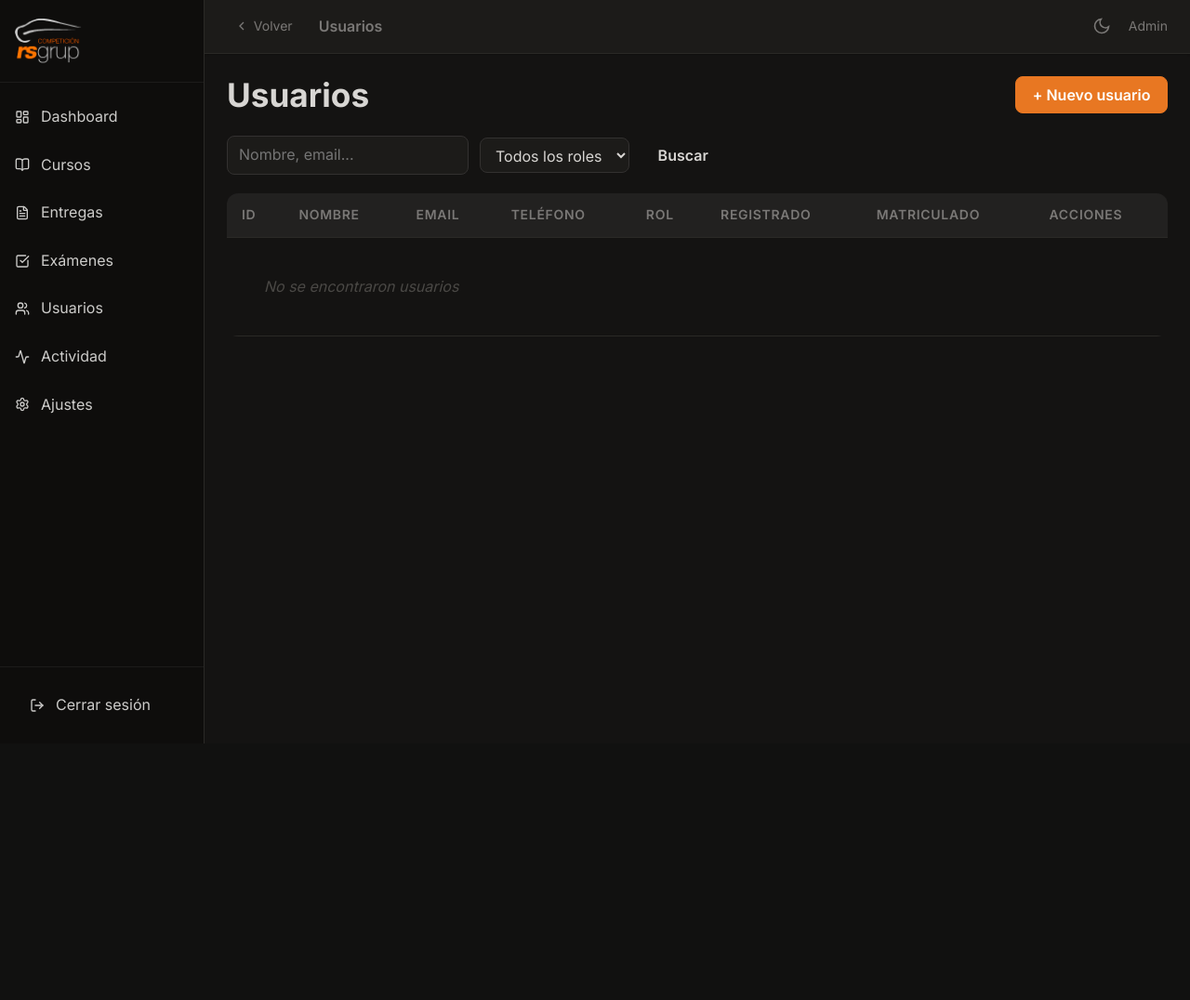
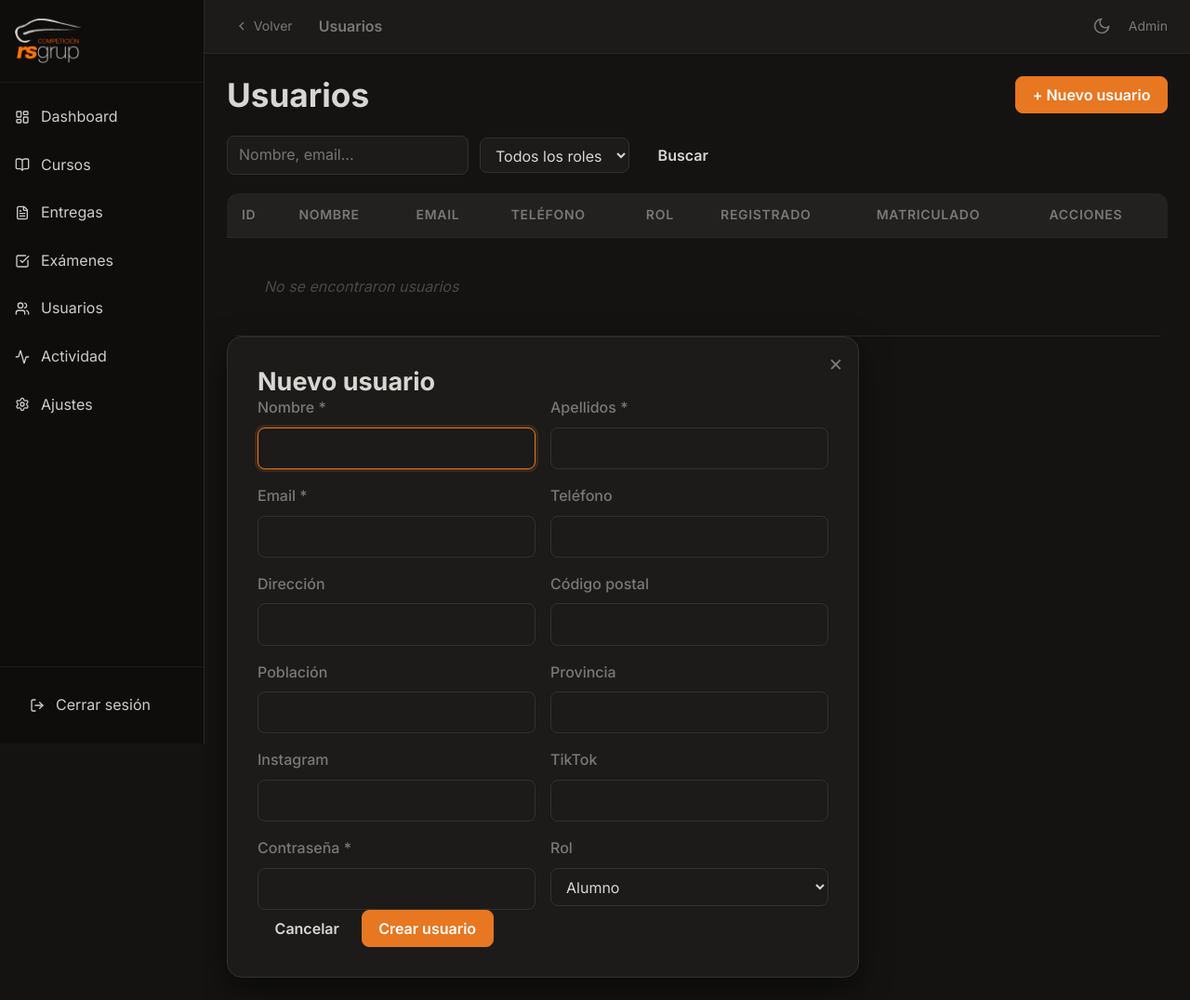
Before and after one commit to jordifnz/rsgrup, a PHP site: template templates/admin/users.php in a window 1280 px wide, after a click on "+ Nuevo usuario". Shown: the whole page at 93% size. Before the commit the page ends 800 px from the top, so only its background shows below. Run offline with PHP 8.4, Linux system fonts and the light colour scheme; the template is opened without the code that fills it, so the values that code supplies are empty; some libraries are stand-ins or nearby versions.

Commit message:
fix: users.php - modal nuevo usuario en DOM (no en &lt;template&gt;), closeModal con id correcto

```diff
--- a/templates/admin/users.php
+++ b/templates/admin/users.php
@@ -2,21 +2,29 @@
 $metaTitle = 'Usuarios';
 include BASE_PATH . '/templates/admin/layout_admin.php';
 ?>
+
 <div class="section-header">
   <h1>Usuarios</h1>
   <button class="btn btn-primary" onclick="openModal('modal-user-new')">+ Nuevo usuario</button>
 </div>
+
 <form method="GET" class="search-bar">
   <input type="text" name="search" value="<?= htmlspecialchars($_GET['search'] ?? '') ?>" placeholder="Nombre, email...">
   <select name="role">
     <option value="">Todos los roles</option>
     <option value="alumno" <?= ($_GET['role'] ?? '') === 'alumno' ? 'selected' : '' ?>>Alumno</option>
-    <option value="admin" <?= ($_GET['role'] ?? '') === 'admin' ? 'selected' : '' ?>>Admin</option>
+    <option value="admin"  <?= ($_GET['role'] ?? '') === 'admin'  ? 'selected' : '' ?>>Admin</option>
   </select>
   <button type="submit" class="btn">Buscar</button>
 </form>
+
 <table class="data-table">
-  <thead><tr><th>ID</th><th>Nombre</th><th>Email</th><th>Teléfono</th><th>Rol</th><th>Registrado</th><th>Matriculado</th><th>Acciones</th></tr></thead>
+  <thead>
+    <tr>
+      <th>ID</th><th>Nombre</th><th>Email</th><th>Tel&eacute;fono</th>
+      <th>Rol</th><th>Registrado</th><th>Matriculado</th><th>Acciones</th>
+    </tr>
+  </thead>
   <tbody>
   <?php foreach ($users as $u): ?>
   <tr>
@@ -26,36 +34,41 @@ include BASE_PATH . '/templates/admin/layout_admin.php';
     <td><?= htmlspecialchars($u['phone'] ?? '') ?></td>
     <td><span class="badge"><?= $u['role'] ?></span></td>
     <td><?= date('d/m/Y', strtotime($u['created_at'])) ?></td>
-    <td><?= $u['has_matricula'] ? '<span class="badge badge-success">✅ Sí</span>' : '<span class="badge badge-muted">❌ No</span>' ?></td>
+    <td><?= $u['has_matricula']
+          ? '<span class="badge badge-success">✅ Sí</span>'
+          : '<span class="badge badge-muted">❌ No</span>' ?></td>
     <td class="actions">
       <a href="<?= BASE_URL ?>/admin/usuarios/<?= $u['id'] ?>" class="btn btn-sm">Ver detalle</a>
     </td>
   </tr>
   <?php endforeach; ?>
-  <?php if(empty($users)): ?>
+  <?php if (empty($users)): ?>
   <tr><td colspan="8" class="empty-row">No se encontraron usuarios</td></tr>
   <?php endif; ?>
   </tbody>
 </table>
 
-<!-- Modal: Nuevo usuario -->
-<template id="modal-user-new">
-  <h2 style="margin-bottom:1rem">Nuevo usuario</h2>
-  <form method="POST" action="<?= BASE_URL ?>/admin/usuarios/guardar" enctype="multipart/form-data">
+<!-- Modal: Nuevo usuario (en el DOM, nunca dentro de <template>) -->
+<div id="modal-user-new" class="modal" hidden>
+  <div class="modal-backdrop" onclick="closeModal('modal-user-new')"></div>
+  <div class="modal-box">
+    <button class="modal-close" onclick="closeModal('modal-user-new')" aria-label="Cerrar">&times;</button>
+    <h2>Nuevo usuario</h2>
+    <form method="POST" action="<?= BASE_URL ?>/admin/usuarios/guardar" class="form">
       <?= \Csrf::field() ?>
       <input type="hidden" name="id" value="0">
       <div class="form-grid">
         <div class="form-group"><label>Nombre *</label><input type="text" name="name" required></div>
         <div class="form-group"><label>Apellidos *</label><input type="text" name="surnames" required></div>
         <div class="form-group"><label>Email *</label><input type="email" name="email" required></div>
-      <div class="form-group"><label>Teléfono</label><input type="text" name="phone"></div>
-      <div class="form-group"><label>Dirección</label><input type="text" name="address"></div>
-      <div class="form-group"><label>Código postal</label><input type="text" name="postal_code"></div>
-      <div class="form-group"><label>Población</label><input type="text" name="city"></div>
+        <div class="form-group"><label>Tel&eacute;fono</label><input type="text" name="phone"></div>
+        <div class="form-group"><label>Direcci&oacute;n</label><input type="text" name="address"></div>
+        <div class="form-group"><label>C&oacute;digo postal</label><input type="text" name="postal_code"></div>
+        <div class="form-group"><label>Poblaci&oacute;n</label><input type="text" name="city"></div>
         <div class="form-group"><label>Provincia</label><input type="text" name="province"></div>
         <div class="form-group"><label>Instagram</label><input type="text" name="instagram"></div>
         <div class="form-group"><label>TikTok</label><input type="text" name="tiktok"></div>
-      <div class="form-group"><label>Contraseña *</label><input type="password" name="password" required></div>
+        <div class="form-group"><label>Contrase&ntilde;a *</label><input type="password" name="password" required></div>
         <div class="form-group">
           <label>Rol</label>
           <select name="role">
@@ -64,11 +77,12 @@ include BASE_PATH . '/templates/admin/layout_admin.php';
           </select>
         </div>
       </div>
-    <div style="margin-top:1.5rem;display:flex;gap:.75rem;justify-content:flex-end">
-      <button type="button" class="btn btn-secondary" onclick="closeModal()">Cancelar</button>
+      <div class="modal-actions">
+        <button type="button" class="btn" onclick="closeModal('modal-user-new')">Cancelar</button>
         <button type="submit" class="btn btn-primary">Crear usuario</button>
       </div>
     </form>
-</template>
+  </div>
+</div>
 
 <?php include BASE_PATH . '/templates/admin/layout_admin_close.php'; ?>
```
Lines whose indentation alone changed are shown as unchanged.
